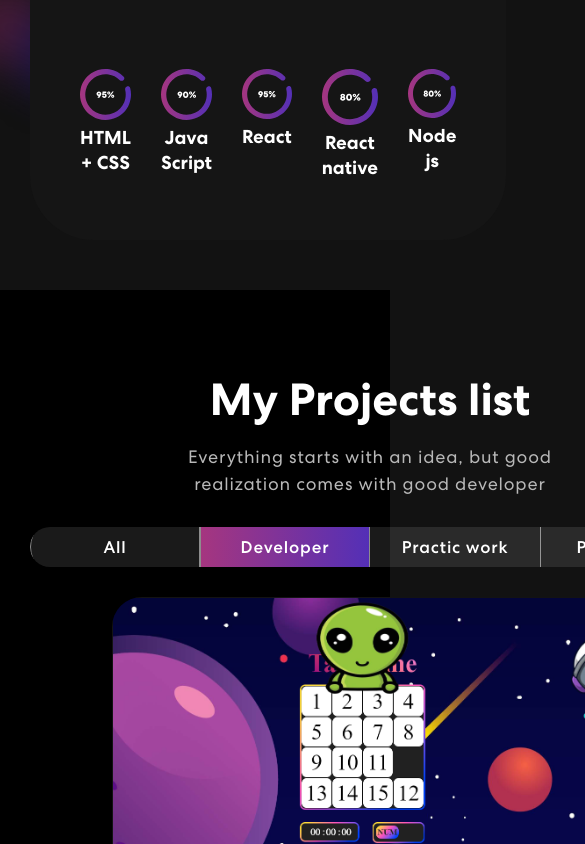
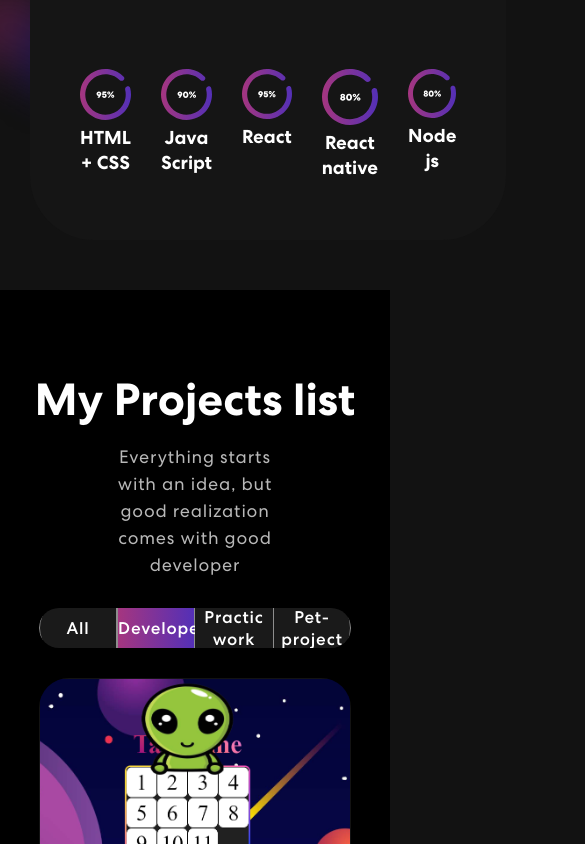
Before and after one commit to 0trava/Advanced_portfolio, a React (Create React App) app: page / in a window 390 px wide. Shown: the part 1156-2000 px from the top of the page, 585 px wide, since content can reach past the window. Built offline with nearby package versions, Linux system fonts and the light colour scheme.

Commit message:
fix mobile style

```diff
--- a/src/App.css
+++ b/src/App.css
@@ -123,6 +123,9 @@ nav.navbar .navbar-nav a.nav-link.navbar-link:hover,
 nav.navbar .navbar-nav a.nav-link.navbar-link.active {
     opacity: 1;
 }
+
+
+
 span.navbar-text {
     display: flex;
     align-items: center;
@@ -131,6 +134,18 @@ span.navbar-text {
     display: inline-block;
     margin-left: 14px;
 }
+
+@media screen and (max-width: 840px) {
+  .social-icon, .vvd {
+    display: none;
+}
+}
+
+
+
+
+
+
 .social-icon a {
     width: 42px;
     height: 42px;
@@ -393,12 +408,16 @@ nav.navbar .navbar-toggler[aria-expanded="true"] .navbar-toggler-icon {
 
 }
 
+
+
 .proj-img {
   width: 516px;
   height: 378px;
   object-fit: cover;
   border: 1px solid #131313;
 }
+
+
 
 
 
@@ -425,6 +444,18 @@ nav.navbar .navbar-toggler[aria-expanded="true"] .navbar-toggler-icon {
   align-items: center;
   justify-content: space-around;
 }
+
+@media screen and (max-width: 840px) {
+  .project .nav.nav-pills, .proj-img{
+    width: 80vw;
+}
+
+
+}
+
+
+
+
 .project .nav.nav-pills .nav-item {
   width: 33.3333%;
   display: flex;
```
